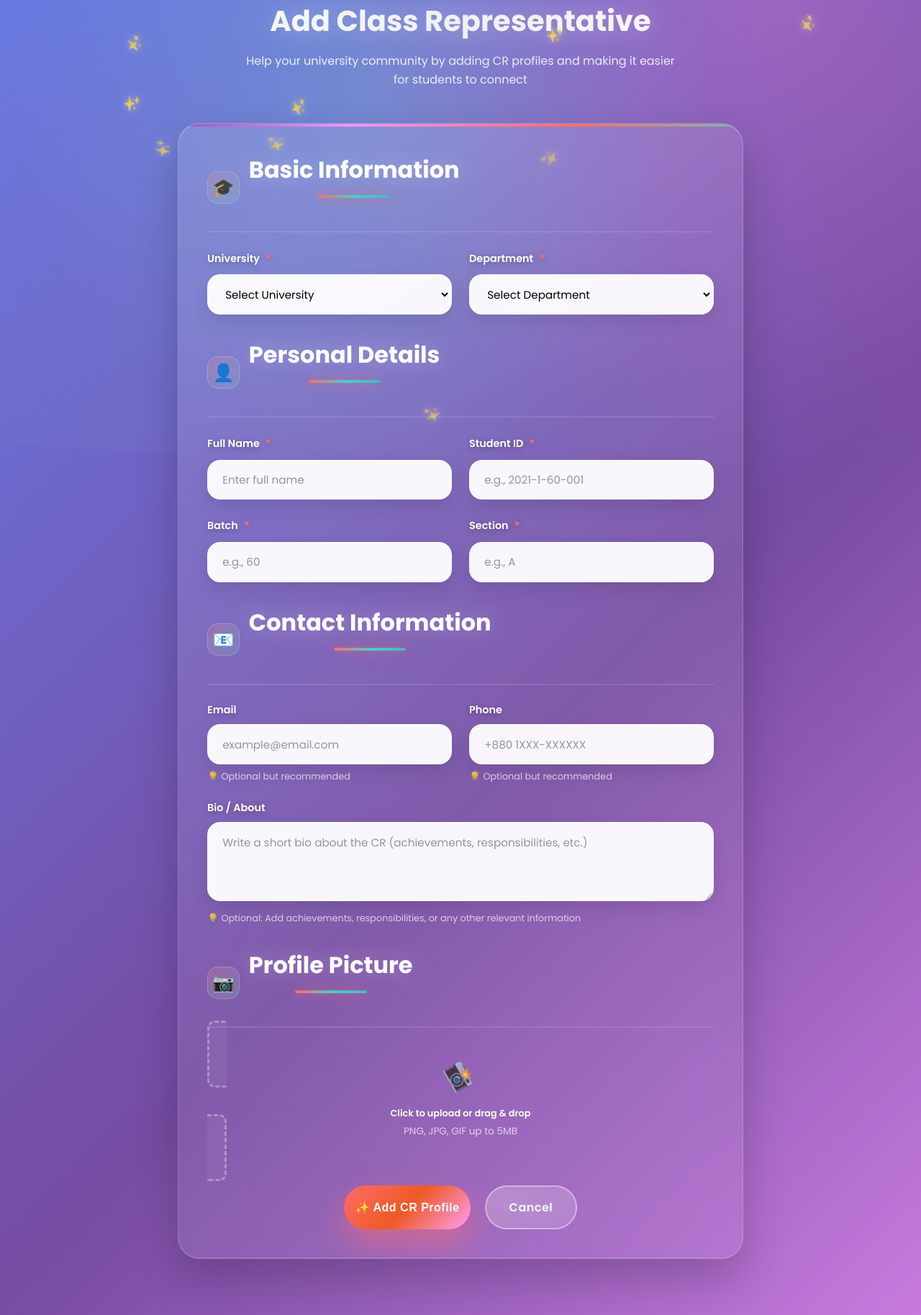
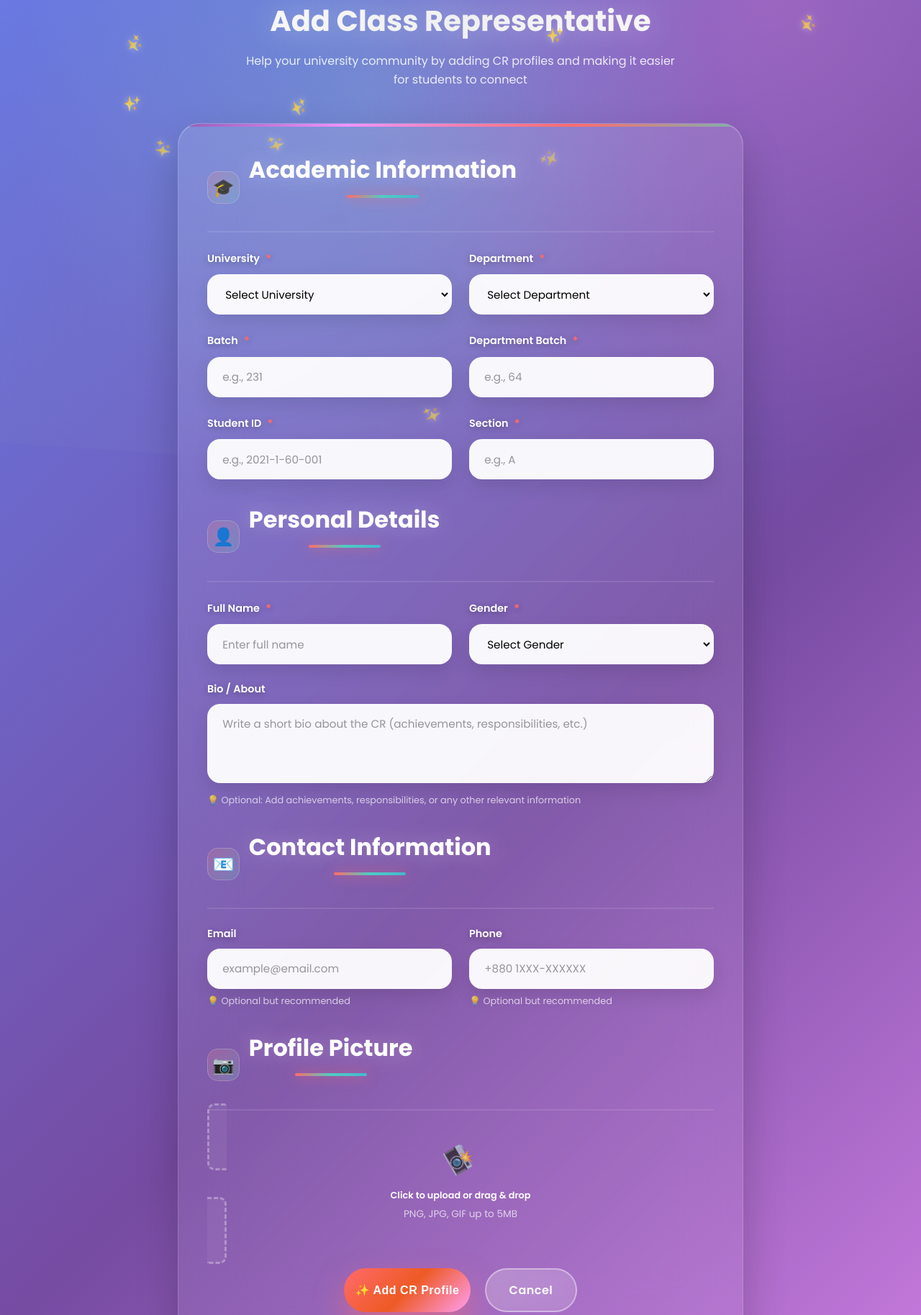
Before and after one commit to MNR-Tushar/crreviews, a Django app: page /addcr/ in a window 1280 px wide. Shown: the part 174-2001 px from the top of the page at 72% size. Run offline with Django 5.2, Linux system fonts and the light colour scheme; a user stored in the database is signed in; data comes from the database, SQL or seed files in the repository; both versions use the stored data as it was after the commit.

Commit message:
add cr form update and organizing

```diff
--- a/cr/views.py
+++ b/cr/views.py
@@ -113,10 +113,12 @@
 
 
         name = request.POST.get('name')
+        gender = request.POST.get('gender')
         st_id = request.POST.get('st_id')
         university = request.POST.get('university')
         department = request.POST.get('department')
         batch = request.POST.get('batch')
+        dept_batch = request.POST.get('dept_batch')
         section = request.POST.get('section')
         email = request.POST.get('email')
         phone = request.POST.get('phone')
@@ -126,10 +128,12 @@
         cr = CrProfile.objects.create(
             user=request.user,
             name=name,
+            gender=gender,
             st_id=st_id,
             university=University.objects.get(id=university),
             department=Department.objects.get(id=department),
             batch=batch,
+            dept_batch=dept_batch,
             section=section,
             email=email,
             phone=phone,
--- a/templates/add_cr.html
+++ b/templates/add_cr.html
@@ -22,7 +22,7 @@
 
                 <div class="section-header">
                     <div class="section-icon">🎓</div>
-                    <h2 class="section-title">Basic Information</h2>
+                    <h2 class="section-title">Academic Information</h2>
                 </div>
 
                 <div class="form-row">
@@ -52,6 +52,44 @@
                         </select>
                     </div>
                 </div>
+
+                <div class="form-row">
+                    <div class="input-group">
+                        <label class="input-label">
+                            <span>Batch</span>
+                            <span class="required-star">*</span>
+                        </label>
+                        <input type="text" name="batch" class="input-field" placeholder="e.g., 231" required>
+                    </div>
+
+                    <div class="input-group">
+                        <label class="input-label">
+                            <span>Department Batch</span>
+                            <span class="required-star">*</span>
+                        </label>
+                        <input type="text" name="dept_batch" class="input-field" placeholder="e.g., 64" required>
+                    </div>
+                </div>
+
+                <div class="form-row">
+
+                    <div class="input-group">
+                        <label class="input-label">
+                            <span>Student ID</span>
+                            <span class="required-star">*</span>
+                        </label>
+                        <input type="text" name="st_id" class="input-field" placeholder="e.g., 2021-1-60-001" required>
+                    </div>
+
+                    <div class="input-group">
+                        <label class="input-label">
+                            <span>Section</span>
+                            <span class="required-star">*</span>
+                        </label>
+                        <input type="text" name="section" class="input-field" placeholder="e.g., A" required>
+                    </div>
+                </div>
+
             </div>
 
             <!-- Personal Details -->
@@ -70,32 +108,31 @@
                         <input type="text" name="name" class="input-field" placeholder="Enter full name" required>
                     </div>
 
-                    <div class="input-group">
+                     <div class="input-group">
                         <label class="input-label">
-                            <span>Student ID</span>
+                            <span>Gender</span>
                             <span class="required-star">*</span>
                         </label>
-                        <input type="text" name="st_id" class="input-field" placeholder="e.g., 2021-1-60-001" required>
+                        <select name="gender" class="select-field" required>
+                            <option value="">Select Gender</option>
+                            <option value="M" {% if cr.gender == 'M' %}selected{% endif %}>Male</option>
+                            <option value="F" {% if cr.gender == 'F' %}selected{% endif %}>Female</option>
+
+                        </select>
+                    </div>
+
+
+                </div>
+
+                <div class="form-row single">
+                    <div class="input-group">
+                        <label class="input-label">Bio / About</label>
+                        <textarea name="bio" class="input-field" placeholder="Write a short bio about the CR (achievements, responsibilities, etc.)"></textarea>
+                        <div class="input-hint">💡 Optional: Add achievements, responsibilities, or any other relevant information</div>
                     </div>
                 </div>
 
-                <div class="form-row">
-                    <div class="input-group">
-                        <label class="input-label">
-                            <span>Batch</span>
-                            <span class="required-star">*</span>
-                        </label>
-                        <input type="text" name="batch" class="input-field" placeholder="e.g., 60" required>
-                    </div>
 
-                    <div class="input-group">
-                        <label class="input-label">
-                            <span>Section</span>
-                            <span class="required-star">*</span>
-                        </label>
-                        <input type="text" name="section" class="input-field" placeholder="e.g., A" required>
-                    </div>
-                </div>
             </div>
 
             <!-- Contact Information -->
@@ -119,13 +156,7 @@
                     </div>
                 </div>
 
-                <div class="form-row single">
-                    <div class="input-group">
-                        <label class="input-label">Bio / About</label>
-                        <textarea name="bio" class="input-field" placeholder="Write a short bio about the CR (achievements, responsibilities, etc.)"></textarea>
-                        <div class="input-hint">💡 Optional: Add achievements, responsibilities, or any other relevant information</div>
-                    </div>
-                </div>
+
             </div>
 
             <!-- Profile Picture -->
```
Also changed, not shown: db.sqlite3, media/cr_profile_pictures/WhatsApp_Image_2025-05-17_at_19_GbOPySz.55.52_7bbec66d-removebg-preview.png (added).
